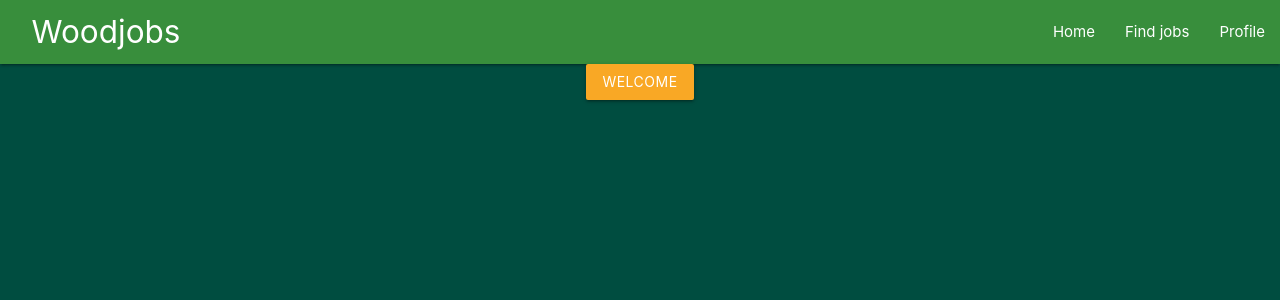
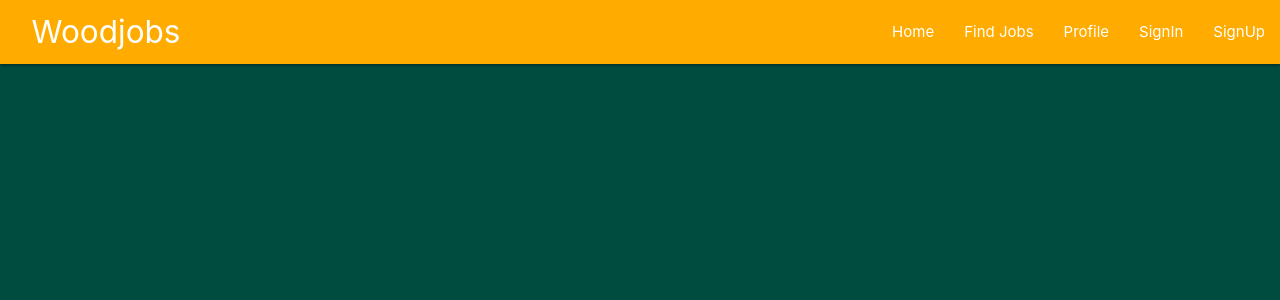
Before and after one commit to vladistr08/WoodJobs, a React (Create React App) app in the folder app/: page /home in a window 1280 px wide. Shown: the top 300 px of the page. Built offline with nearby package versions, Linux system fonts and the light colour scheme.

Commit message:
add Link component instead of <a>, make app flow to work

```diff
--- a/app/src/components/Home.tsx
+++ b/app/src/components/Home.tsx
@@ -6,7 +6,6 @@ const Home = () => {
         <div className="container">
             <div className="row center">
                 <div className="col s12">
-                    <a href="#" className="btn yellow darken-3 waves-effect">Welcome</a>
                 </div>
             </div>
         </div>
--- a/app/src/components/Nav.tsx
+++ b/app/src/components/Nav.tsx
@@ -1,15 +1,38 @@
 import React from "react";
 import './main.css'
+import {Link} from 'react-router-dom'
 
 const Nav = () => {
     return (
-        <nav className="green darken-2">
+        <nav className="amber accent-4">
             <div className="nav-wrapper">
-                <a href="#" className="brand-logo ml-1">Woodjobs</a>
+                <Link to="/home" className="brand-logo ml-1">Woodjobs</Link>
                 <ul id="nav-mobile" className="right hide-on-med-and-down">
-                    <li><a href="sass.html">Home</a></li>
-                    <li><a href="badges.html">Find jobs</a></li>
-                    <li><a href="collapsible.html">Profile</a></li>
+                    <li>
+                        <Link to="/home">
+                            Home
+                        </Link>
+                    </li>
+                    <li>
+                        <Link to="/home">
+                            Find Jobs
+                        </Link>
+                    </li>
+                    <li>
+                        <Link to="/home">
+                            Profile
+                        </Link>
+                    </li>
+                    <li>
+                        <Link to="/signin">
+                            SignIn
+                        </Link>
+                    </li>
+                    <li>
+                        <Link to="/signup">
+                            SignUp
+                        </Link>
+                    </li>
                 </ul>
             </div>
         </nav>
```
